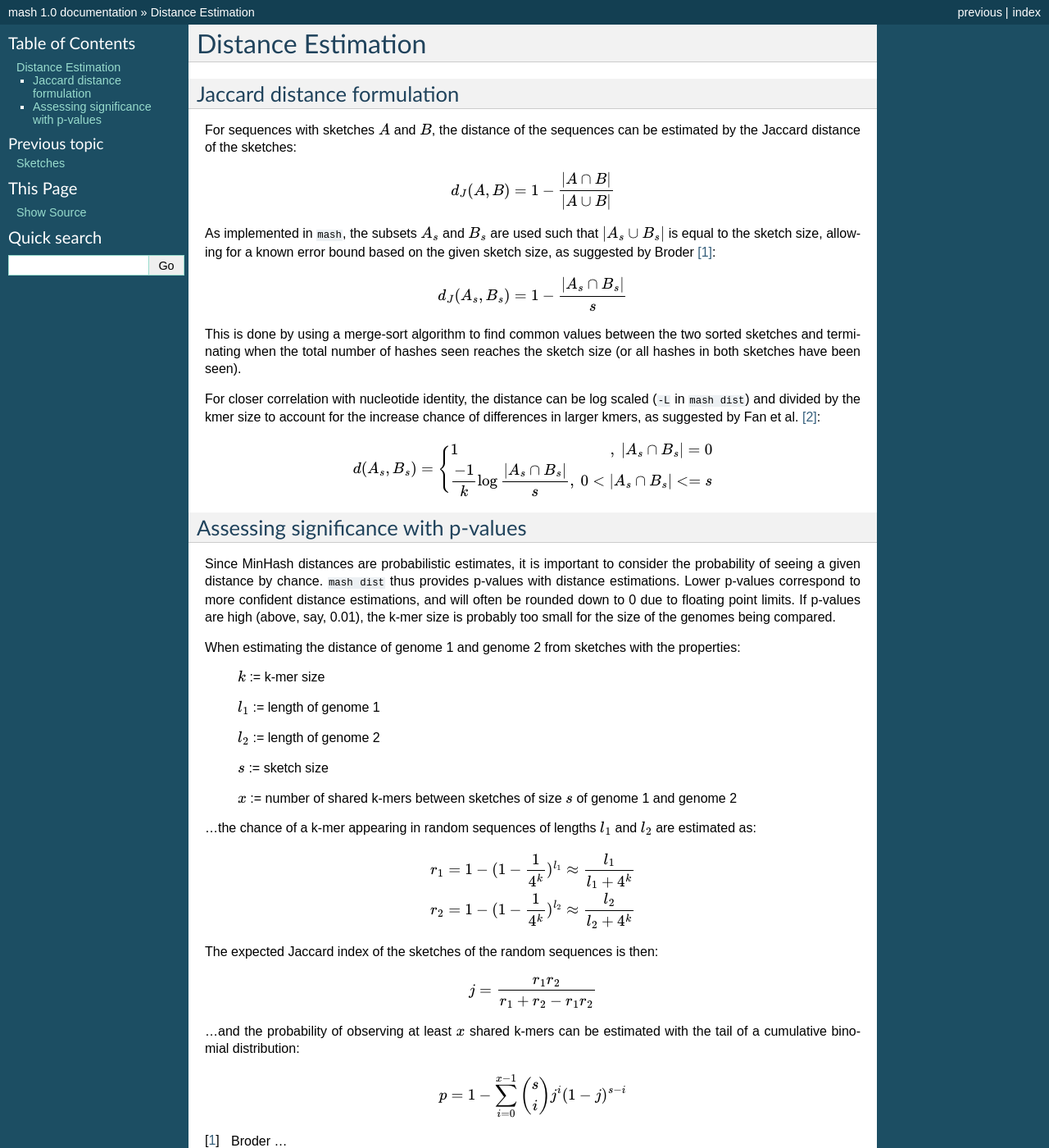
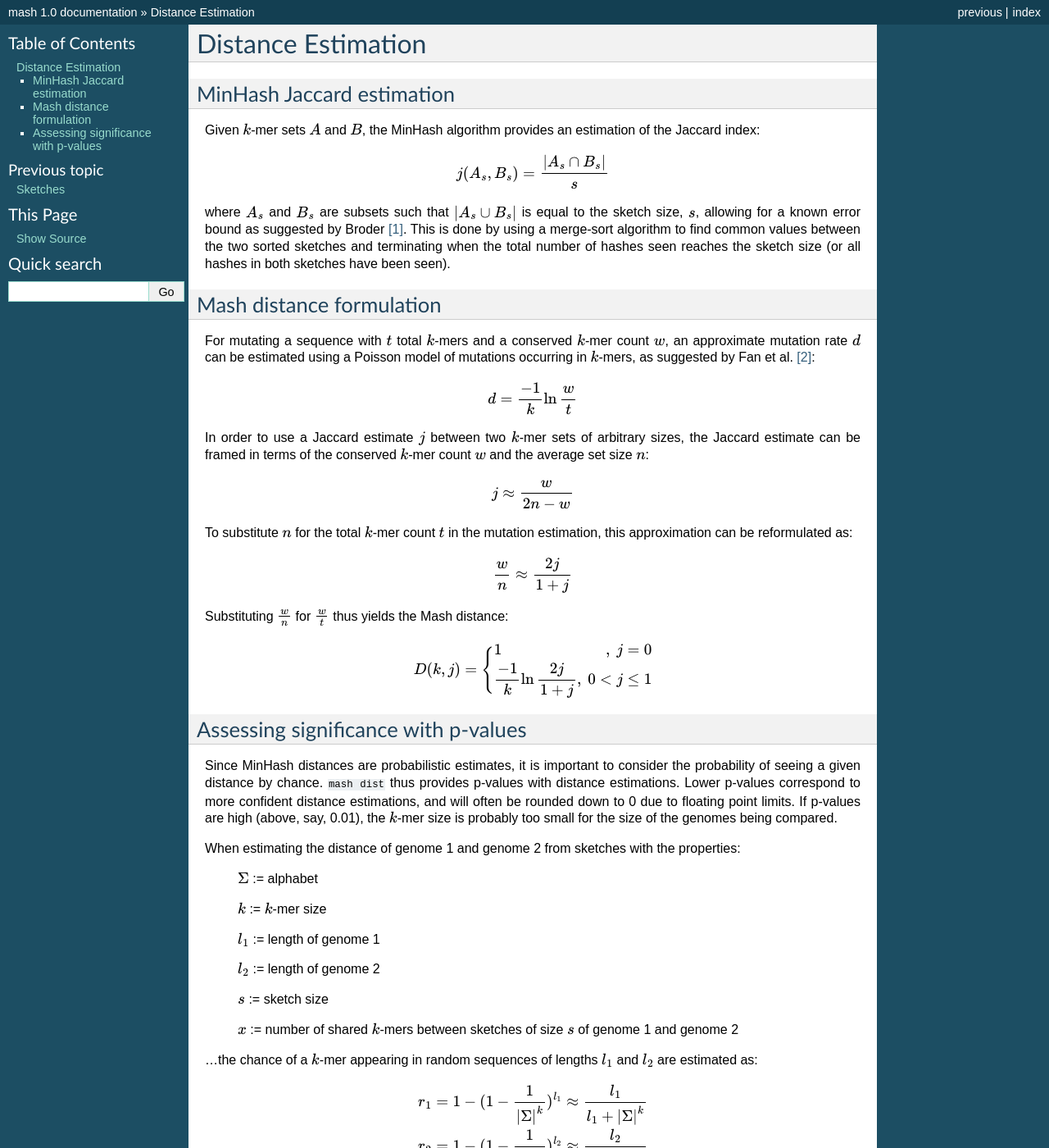
Before and after one commit to marbl/Mash, a Sphinx documentation site: the page built from doc/sphinx/distances.rst, in a window 1280 px wide and 1400 px high. Shown: the whole window at 82% size. Built offline with Sphinx 7.4.7, drawn with Linux system fonts in a browser that asks for light colours; some of the changed text lies outside the part shown.

Commit message:
docs: distance update

```diff
--- a/doc/sphinx/distances.rst
+++ b/doc/sphinx/distances.rst
@@ -1,40 +1,62 @@
 Distance Estimation
 ===================
 
-Jaccard distance formulation
-----------------------------
+MinHash Jaccard estimation
+--------------------------
 
-For sequences with sketches :math:`A` and :math:`B`, the distance of the
-sequences can be estimated by the Jaccard distance of the sketches:
+Given :math:`k`-mer sets :math:`A` and :math:`B`, the MinHash algorithm provides an
+estimation of the Jaccard index:
 
 .. math::
 
- d_J(A,B) = 1 - \frac {\lvert A \cap B \rvert} {\lvert A \cup B \rvert}
+ j(A_s,B_s) = \frac {\lvert A_s \cap B_s \rvert} s
 
-As implemented in :code:`mash`, the subsets :math:`A_s` and :math:`B_s` are used
-such that :math:`\lvert A_s \cup B_s \rvert` is equal to the sketch size,
-allowing for a known error bound based on the given sketch size, as suggested by
-Broder [#f1]_:
-
-.. math::
-
- d_J(A_s,B_s) = 1 - \frac {\lvert A_s \cap B_s \rvert} s
-
-This is done by
+where :math:`A_s` and :math:`B_s` are subsets such that
+:math:`\lvert A_s \cup B_s \rvert` is equal to the sketch size, :math:`s`,
+allowing for a known error bound as suggested by Broder [#f1]_. This is done by
 using a merge-sort algorithm to find common values between the two sorted
 sketches and terminating when the total number of hashes seen reaches the sketch
 size (or all hashes in both sketches have been seen).
 
-For closer correlation with nucleotide identity, the distance can be log scaled
-(:code:`-L` in :code:`mash dist`) and divided by the kmer size to account for
-the increase chance of differences in larger kmers, as suggested by Fan et al. [#f2]_:
+Mash distance formulation
+-------------------------
+
+For mutating a sequence with :math:`t` total :math:`k`-mers and a
+conserved :math:`k`-mer count :math:`w`, an approximate mutation rate :math:`d` can be
+estimated using a Poisson model of mutations occurring in :math:`k`-mers, as suggested
+by Fan et al. [#f2]_:
 
 .. math::
 
-  d(A_s,B_s)=\Bigg\{\begin{split}
-  &1&,\ \lvert A_s \cap B_s \rvert=0\\
-  &\frac {-1} k \log \frac {\lvert A_s \cap B_s \rvert} s&,\ 0<\lvert A_s \cap B_s \rvert<=s
+  d = \frac {-1} k \ln \frac w t
+
+In order to use a Jaccard estimate :math:`j` between two :math:`k`-mer sets of arbitrary
+sizes, the Jaccard estimate can be framed in terms of the conserved :math:`k`-mer count
+:math:`w` and the average set size :math:`n`:
+
+.. math::
+
+  j \approx \frac w {2n - w}
+
+To substitute :math:`n` for the total :math:`k`-mer count :math:`t` in the mutation
+estimation, this approximation can be reformulated as:
+
+.. math::
+
+  \frac w n \approx \frac {2j} {1 + j}
+
+Substituting :math:`\frac w n` for :math:`\frac w t` thus yields the Mash
+distance:
+
+.. math::
+
+  D(k,j)=\Bigg\{\begin{split}
+  &1&,\ j=0\\
+  &\frac {-1} k \ln \frac {2j} {1 + j}&,\ 0<j\le 1
   \end{split}
+
+
+
 
 Assessing significance with p-values
 ------------------------------------
@@ -42,13 +64,15 @@ Since MinHash distances are probabilistic estimates, it is important to
 consider the probability of seeing a given distance by chance. :code:`mash dist`
 thus provides p-values with distance estimations. Lower p-values correspond to
 more confident distance estimations, and will often be rounded down to 0 due to
-floating point limits. If p-values are high (above, say, 0.01), the k-mer size
+floating point limits. If p-values are high (above, say, 0.01), the :math:`k`-mer size
 is probably too small for the size of the genomes being compared.
 
 When estimating the distance of genome 1 and genome 2 from sketches with the
 properties:
 
-  :math:`k` := k-mer size
+  :math:`\Sigma` := alphabet
+
+  :math:`k` := :math:`k`-mer size
 
   :math:`l_1` := length of genome 1
 
@@ -56,30 +80,30 @@ properties:
 
   :math:`s` := sketch size
 
-  :math:`x` := number of shared k-mers between sketches of size :math:`s` of
+  :math:`x` := number of shared :math:`k`-mers between sketches of size :math:`s` of
   genome 1 and genome 2
 
-...the chance of a k-mer appearing in random sequences of lengths :math:`l_1`
+...the chance of a :math:`k`-mer appearing in random sequences of lengths :math:`l_1`
 and :math:`l_2` are estimated as:
 
 .. math::
 
-  r_1 = 1-(1-\frac{1}{4^k})^{l_1} \approx \frac{l_1}{l_1+4^k}
+  r_1 = 1-(1-\frac{1}{{\lvert\Sigma\rvert}^k})^{l_1} \approx \frac{l_1}{l_1+{\lvert\Sigma\rvert}^k}
 
-  r_2 = 1-(1-\frac{1}{4^k})^{l_2} \approx \frac{l_2}{l_2+4^k}
+  r_2 = 1-(1-\frac{1}{{\lvert\Sigma\rvert}^k})^{l_2} \approx \frac{l_2}{l_2+{\lvert\Sigma\rvert}^k}
 
 The expected Jaccard index of the sketches of the random sequences is then:
 
 .. math::
 
-  j = \frac{r_1 r_2}{r_1 + r_2 - r_1 r_2}
+  j_r = \frac{r_1 r_2}{r_1 + r_2 - r_1 r_2}
 
-...and the probability of observing at least :math:`x` shared k-mers can be
+...and the probability of observing at least :math:`x` shared :math:`k`-mers can be
 estimated with the tail of a cumulative binomial distribution:
 
 .. math::
 
-  p = 1 - \sum\limits_{i=0}^{x-1} \binom{s}{i} j^i (1-j)^{s-i}
+  p = 1 - \sum\limits_{i=0}^{x-1} \binom{s}{i} j_r^i (1-j_r)^{s-i}
 
-.. [#f1] Broder ...
-.. [#f2] Fan ...
+.. [#f1] `Broder, A.Z. On the resemblance and containment of documents. Compression and Complexity of Sequences 1997 - Proceedings, 21-29 (1998). <http://ieeexplore.ieee.org/xpl/login.jsp?tp=&arnumber=666900&url=http%3A%2F%2Fieeexplore.ieee.org%2Fxpls%2Fabs_all.jsp%3Farnumber%3D666900>`_
+.. [#f2] `Fan, H., Ives, A.R., Surget-Groba, Y. & Cannon, C.H. An assembly and alignment-free method of phylogeny reconstruction from next-generation sequencing data. BMC genomics 16, 522 (2015). <http://www.ncbi.nlm.nih.gov/pubmed/26169061>`_
```
